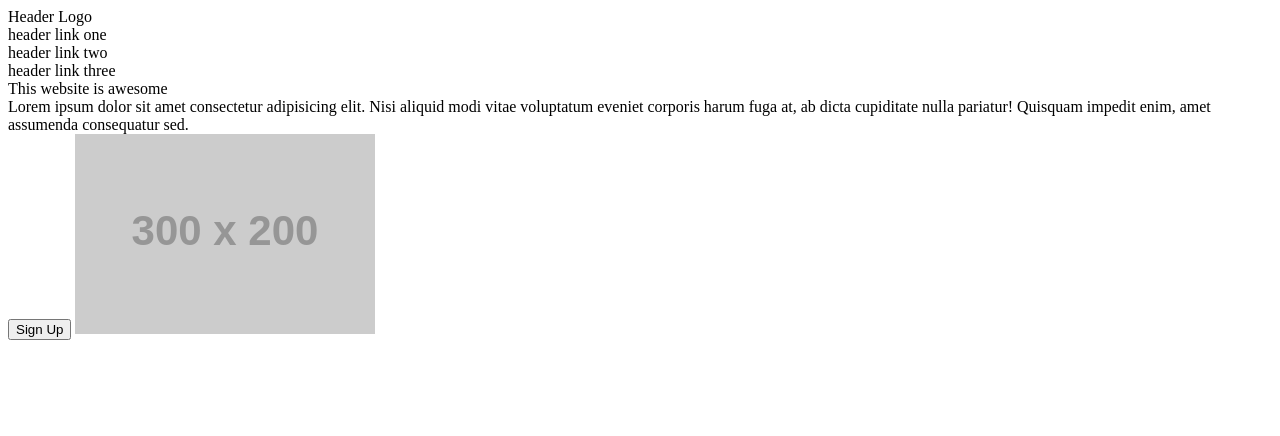
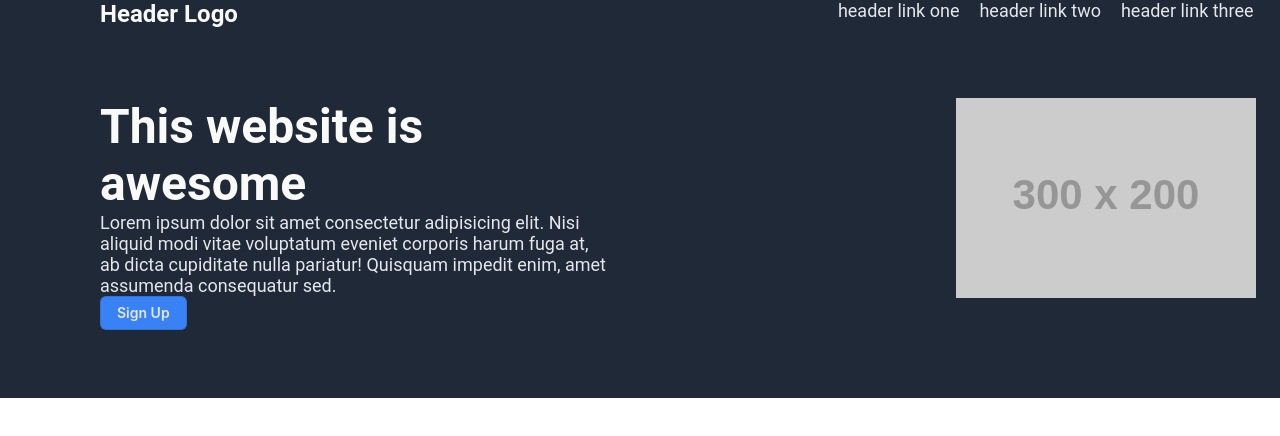
Before and after one commit to CpMatt/Odin-landing-page, a plain HTML site: page index.html in a window 1280 px wide. Drawn offline with Linux system fonts and the light colour scheme; placeholder pictures from the web are drawn by us.

Commit message:
edited index.html and made the style for the top of the site

```diff
--- a/index.html
+++ b/index.html
@@ -3,22 +3,27 @@
     <head>
         <meta charset="UTF-8">
         <title>Odin Landing Page</title>
+        <link rel="stylesheet" href="style.css">
     </head>
 
     <body>
         <div id="top-container">
-            <div id="header">
-                <div>Header Logo</div>
+            <div id="header" class="header">
+                <div id="logo" class="header">Header Logo</div>
 
-                <div id="link-one">header link one</div>
-                <div id="link-two">header link two</div>
-                <div id="link-three">header link three</div>
+                <div id="links" class="header">
+                    <div id="link-one">header link one</div>
+                    <div id="link-two">header link two</div>
+                    <div id="link-three">header link three</div>
+                </div>
             </div>
 
             <div id="presentation">
-                <div id="title">This website is awesome</div>
-                <div id="text">Lorem ipsum dolor sit amet consectetur adipisicing elit. Nisi aliquid modi vitae voluptatum eveniet corporis harum fuga at, ab dicta cupiditate nulla pariatur! Quisquam impedit enim, amet assumenda consequatur sed.</div>
-                <button type="button" class="sign-up">Sign Up</button>
+                <div id="text-container">
+                    <div id="title">This website is <br>awesome</div>
+                    <div id="text">Lorem ipsum dolor sit amet consectetur adipisicing elit. Nisi <br> aliquid modi vitae voluptatum eveniet corporis harum fuga at, <br>ab dicta cupiditate nulla pariatur! Quisquam impedit enim, amet <br>assumenda consequatur sed.</div>
+                    <button type="button" class="button-3">Sign Up</button>
+                </div>
                 <img src="https://placehold.co/300x200" alt="placeholder">
             </div>
         </div>
--- /dev/null
+++ b/style.css
@@ -0,0 +1,117 @@
+* {
+    /*set the global fonts & made fits the backgrounds color in the corner*/
+    box-sizing: border-box;
+    margin: 0;
+    padding: 0;
+    font-family: roboto, sans-serif;
+}
+
+#top-container {
+    /*set the background color for the top of the webpage*/
+    background-color: #1F2937;
+}
+
+#logo {
+    /*set the color & the font size for the "Header Logo" text*/
+    color: #F9FAF8;
+    font-size: 24px;
+    font-weight: bolder;
+    margin-left: 100px;
+}
+
+.header {
+    display: flex;
+}
+
+#links {
+    color: #E5E7EB;
+    font-size: 18px;
+    margin-left: 600px;
+    gap: 20px;
+}
+
+#presentation {
+    margin-left: 100px;
+    margin-top: 70px;
+    display: flex;
+}
+
+#presentation img {
+    margin-left: 350px;
+    margin-bottom: 100px;
+}
+
+#title {
+    font-size: 48px;
+    font-weight: bolder;
+    color: #F9FAF8;
+}
+
+#presentation #text {
+    color: #E5E7EB;
+    font-size: 18px;
+}
+
+/*.sign-up {
+    background-color: #3882F6;
+    font-size: 18px;
+    color: #E5E7EB;
+    font-weight: bolder;
+    padding: 8px;
+    border-radius: 25px;
+    padding: 10px;
+} */
+
+.button-3 {
+    /* BUTTON START */
+    appearance: none;
+    background-color: #3882F6;
+    border: 1px solid rgba(27, 31, 35, .15);
+    border-radius: 6px;
+    box-shadow: rgba(27, 31, 35, .1) 0 1px 0;
+    box-sizing: border-box;
+    color: #E5E7EB;
+    cursor: pointer;
+    display: inline-block;
+    font-family: -apple-system, system-ui, "Segoe UI", Helvetica, Arial, sans-serif, "Apple Color Emoji", "Segoe UI Emoji";
+    font-size: 14px;
+    font-weight: 600;
+    line-height: 20px;
+    padding: 6px 16px;
+    position: relative;
+    text-align: center;
+    text-decoration: none;
+    user-select: none;
+    -webkit-user-select: none;
+    touch-action: manipulation;
+    vertical-align: middle;
+    white-space: nowrap;
+}
+
+.button-3:focus:not(:focus-visible):not(.focus-visible) {
+    box-shadow: none;
+    outline: none;
+}
+
+.button-3:hover {
+    background-color: #2c974b;
+}
+
+.button-3:focus {
+    box-shadow: rgba(46, 164, 79, .4) 0 0 0 3px;
+    outline: none;
+}
+
+.button-3:disabled {
+    background-color: #94d3a2;
+    border-color: rgba(27, 31, 35, .1);
+    color: rgba(255, 255, 255, .8);
+    cursor: default;
+}
+
+.button-3:active {
+    background-color: #298e46;
+    box-shadow: rgba(20, 70, 32, .2) 0 1px 0 inset;
+}
+
+/* BUTTON END */
```
